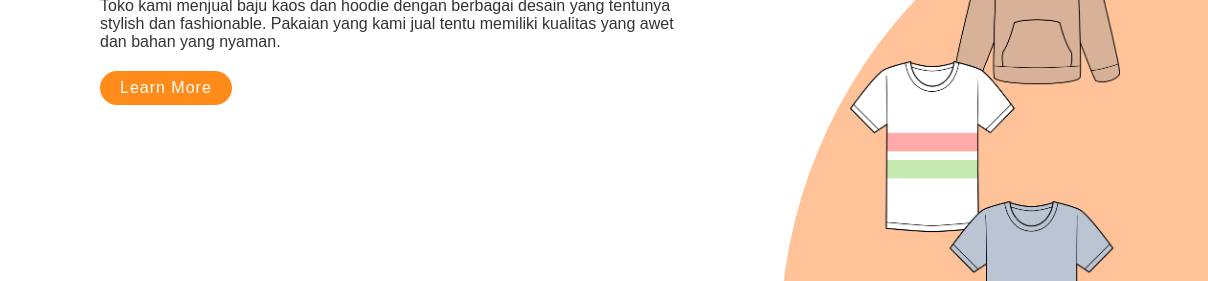
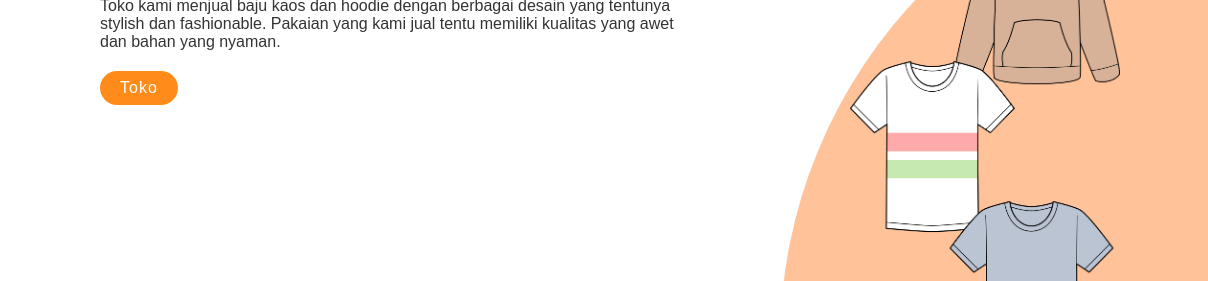
Before and after one commit to fif122/Web-HabituStore, a plain HTML site: page index.html in a window 1280 px wide. Shown: the part 258-539 px from the top of the page, 0-1208 px from the left. Drawn offline with Linux system fonts and the light colour scheme; a web font is replaced by a local one.

Commit message:
Update index.html

```diff
--- a/index.html
+++ b/index.html
@@ -24,7 +24,7 @@
             <div class="textBox">
                 <h2>Welcome to<br><span>Habitu Store</span></h2>
                 <p>Toko kami menjual baju kaos dan hoodie dengan berbagai desain yang tentunya stylish dan fashionable. Pakaian yang kami jual tentu memiliki kualitas yang awet dan bahan yang nyaman.</p>
-                <a href="https://habitustore.netlify.app/index.html">Learn More</a>
+                <a href="https://habitustore.netlify.app/index.html">Toko</a>
             </div>
 
             <div class="imgBox">
```
